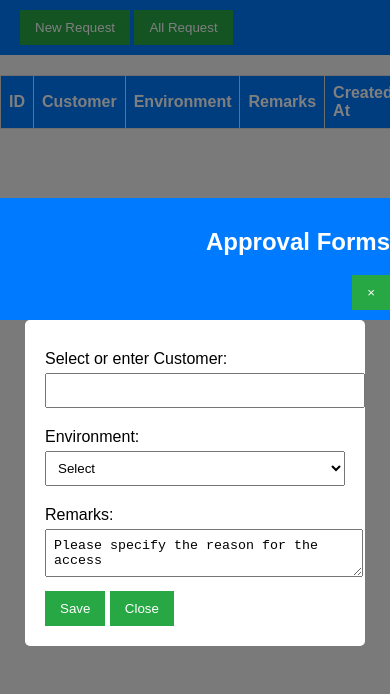
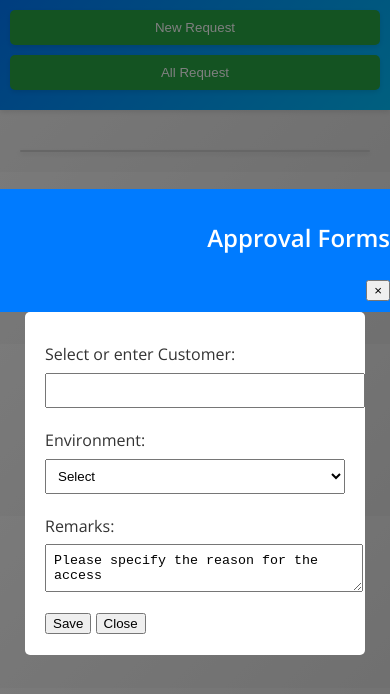
Before and after one commit to theshubhamgour/approval-admin, a website: page public/index.html in a window 390 px wide. Drawn offline with nearby package versions, Linux system fonts and the light colour scheme.

````diff
--- a/public/index.html
+++ b/public/index.html
@@ -5,6 +5,8 @@
     <meta name="viewport" content="width=device-width, initial-scale=1.0">
     <title>Request Management</title>
     <link rel="stylesheet" href="style.css">
+    <link href="https://fonts.googleapis.com/css2?family=Open+Sans:wght@400 ```html
+;600&display=swap" rel="stylesheet">
 </head>
 <body>
     <header>
@@ -22,7 +24,7 @@
                     <th>Created At</th>
                 </tr>
             </thead>
-            <tbody>
+            <tbody id="requestTableBody">
                 <!-- Rows will be dynamically inserted here -->
             </tbody>
         </table>
--- a/public/style.css
+++ b/public/style.css
@@ -1,70 +1,117 @@
 /* General Styles */
 body {
-    font-family: Arial, sans-serif;
+    font-family: 'Open Sans', sans-serif;
     margin: 0;
     padding: 0;
-    background-color: #f4f4f4;
+    background: linear-gradient(135deg, #f4f4f4, #e0e0e0);
+    color: #333;
+    line-height: 1.6;
 }
 
+/* Header Styling */
 header {
-    background: #007bff;
+    background: linear-gradient(135deg, #007bff, #00bfff);
     color: white;
-    padding: 10px 20px;
+    padding: 15px 20px;
+    box-shadow: 0 2px 5px rgba(0, 0, 0, 0.1);
+    display: flex;
+    justify-content: space-between;
+    align-items: center;
 }
 
-nav ul {
-    list-style: none;
-    padding: 0;
-}
-
-nav ul li {
-    display: inline;
-    margin-right: 15px;
-}
-
-nav ul li a {
-    color: white;
-    text-decoration: none;
-}
-
-button {
+header button {
     background: #28a745;
     color: white;
     border: none;
-    padding: 10px 15px;
+    padding: 10px 20px;
     cursor: pointer;
+    border-radius: 5px;
+    transition: all 0.3s ease;
+    box-shadow: 0 2px 5px rgba(0, 0, 0, 0.1);
 }
 
-button:hover {
+header button:hover {
     background: #218838;
+    transform: scale(1.05);
 }
 
-/* Table Styles */
+/* Main Content Styling */
+main {
+    padding: 20px;
+}
+
+/* Table Styling */
 table {
     width: 100%;
     border-collapse: collapse;
     margin-top: 20px;
+    border-radius: 10px;
+    overflow: hidden;
+    box-shadow: 0 2px 5px rgba(0, 0, 0, 0.1);
 }
 
 th, td {
     border: 1px solid #ddd;
-    padding: 8px;
+    padding: 12px;
     text-align: left;
 }
 
 th {
     background-color: #007bff;
     color: white;
+    font-weight: bold;
+}
+
+tr:nth-child(even) {
+    background-color: #f9f9f9;
 }
 
 tr:hover {
     background-color: #f1f1f1;
+    transition: background 0.3s ease;
 }
 
 /* Responsive Design */
 @media (max-width: 600px) {
-    nav ul li {
+    header {
+        padding: 10px;
+        flex-direction: column;
+        align-items: flex-start;
+    }
+
+    header button {
+        width: 100%;
+        margin-bottom: 10px;
+    }
+
+    table, thead, tbody, th, td, tr {
         display: block;
-        margin: 5px 0;
+    }
+
+    th {
+        position: absolute;
+        top: -9999px;
+        left: -9999px;
+    }
+
+    tr {
+        border: 1px solid #ccc;
+    }
+
+    td {
+        border: none;
+        border-bottom: 1px solid #eee;
+        position: relative;
+        padding-left: 50%;
+    }
+
+    td:before {
+        position: absolute;
+        top: 6px;
+        left: 6px;
+        width: 45%;
+        padding-right: 10px;
+        white-space: nowrap;
+        content: attr(data-label);
     }
 }
````
